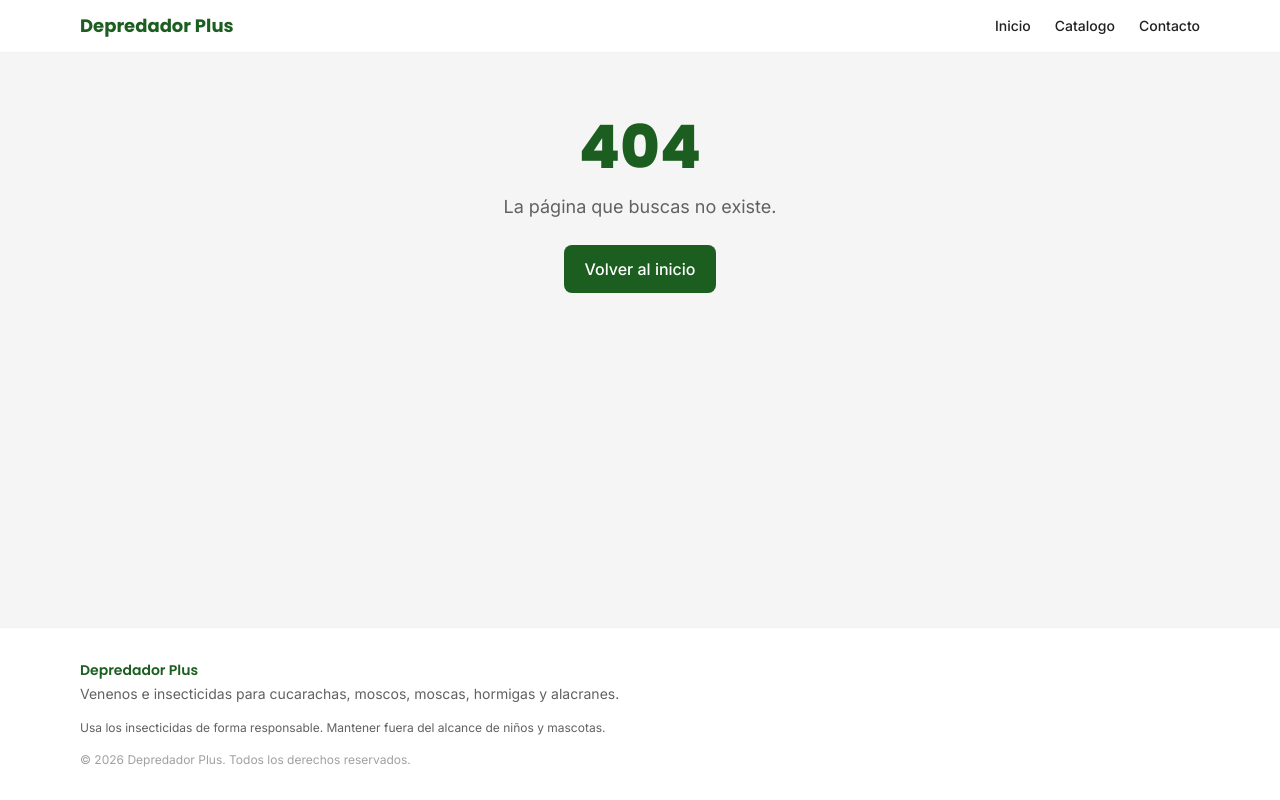
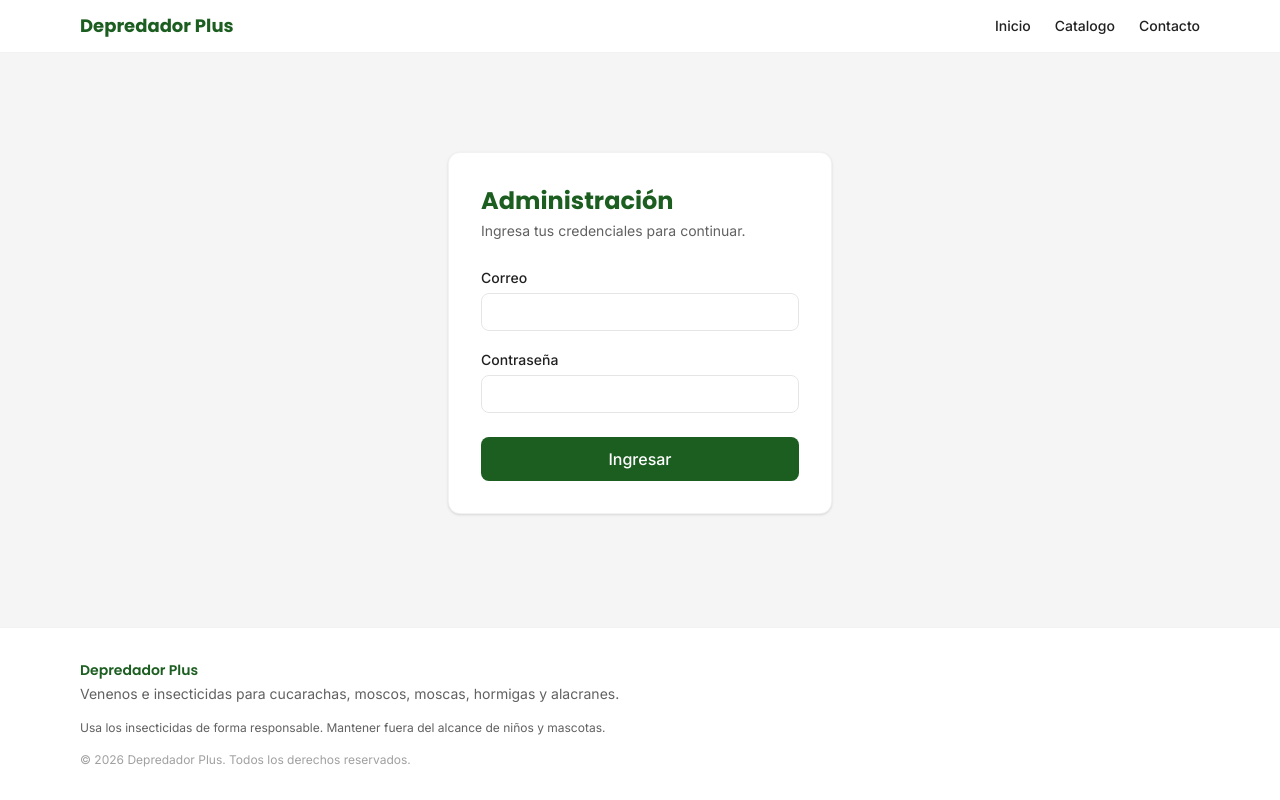
Before and after one commit to ppambriz/depredador-plus, a React (Vite) app: page /admin/login in a window 1280 px wide. Built offline with nearby package versions, Linux system fonts and the light colour scheme; no server answers.

Commit message:
feat(DP013): admin and login (pending)

```diff
--- a/src/App.tsx
+++ b/src/App.tsx
@@ -1,10 +1,14 @@
+import { Route, Routes } from "react-router-dom";
+
 import { ScrollToTop } from "@/components/ScrollToTop";
 import { Layout } from "@/components/layout/Layout";
-import { Route, Routes } from "react-router-dom";
 import { HomePage } from "@/pages/HomePage";
 import { ProductPage } from "./pages/ProductPage";
 import { NotFoundPage } from "./pages/NotFoundPage";
 import { CatalogPage } from "./pages/CatalogPage";
+import { ProtectedRoute } from "./components/ProtectedRoute";
+import { DashboardPage } from "./pages/admin/DashboardPage";
+import { LoginPage } from "./pages/admin/LoginPage";
 
 export const App = () => {
   return (
@@ -12,9 +16,23 @@ export const App = () => {
       <ScrollToTop />
       <Layout>
         <Routes>
+          {/* Public */}
           <Route path="/" element={<HomePage />} />
           <Route path="/catalogo" element={<CatalogPage />} />
           <Route path="/producto/:id" element={<ProductPage />} />
+
+          {/* Admin */}
+          <Route path="/admin/login" element={<LoginPage />} />
+          <Route
+            path="/admin"
+            element={
+              <ProtectedRoute>
+                <DashboardPage />
+              </ProtectedRoute>
+            }
+          />
+
+          {/* 404 */}
           <Route path="*" element={<NotFoundPage />} />
         </Routes>
       </Layout>
--- /dev/null
+++ b/src/components/ProtectedRoute.tsx
@@ -0,0 +1,24 @@
+import { Navigate } from 'react-router-dom'
+import { useAuth } from '@/hooks/useAuth'
+
+type Props = {
+  children: React.ReactNode
+}
+
+export function ProtectedRoute({ children }: Props) {
+  const { isAuthenticated } = useAuth()
+
+  if (isAuthenticated === null) {
+    return (
+      <div className="flex min-h-[50vh] items-center justify-center">
+        <p className="text-gris">Verificando acceso...</p>
+      </div>
+    )
+  }
+
+  if (!isAuthenticated) {
+    return <Navigate to="/admin/login" replace />
+  }
+
+  return <>{children}</>
+}
--- /dev/null
+++ b/src/hooks/useAuth.ts
@@ -0,0 +1,20 @@
+import { useState, useEffect } from 'react'
+import { authService } from '@/services/authService'
+
+export function useAuth() {
+  const [isAuthenticated, setIsAuthenticated] = useState<boolean | null>(null)
+
+  useEffect(() => {
+    authService.getSession().then(session => {
+      setIsAuthenticated(!!session)
+    })
+
+    const { unsubscribe } = authService.onAuthChange(session => {
+      setIsAuthenticated(!!session)
+    })
+
+    return () => unsubscribe()
+  }, [])
+
+  return { isAuthenticated }
+}
--- /dev/null
+++ b/src/pages/admin/DashboardPage.tsx
@@ -0,0 +1,38 @@
+import { useNavigate } from 'react-router-dom'
+import { Seo } from '@/seo/Seo'
+import { authService } from '@/services/authService'
+
+export function DashboardPage() {
+  const navigate = useNavigate()
+
+  async function handleLogout() {
+    await authService.logout()
+    navigate('/admin/login')
+  }
+
+  return (
+    <>
+      <Seo
+        title="Dashboard | Depredador Plus"
+        description="Panel de administración"
+        noindex
+      />
+      <section className="mx-auto max-w-6xl px-4 py-16">
+        <div className="flex items-center justify-between">
+          <h1 className="font-display text-3xl font-bold text-verde">
+            Panel de administración
+          </h1>
+          <button
+            onClick={handleLogout}
+            className="rounded-lg border border-rojo/30 px-4 py-2 text-sm font-medium text-rojo transition hover:bg-rojo/5"
+          >
+            Cerrar sesión
+          </button>
+        </div>
+        <p className="mt-4 text-gris">
+          Aquí irán las opciones de gestión (productos, categorías, diseño del sitio).
+        </p>
+      </section>
+    </>
+  )
+}
--- /dev/null
+++ b/src/pages/admin/LoginPage.tsx
@@ -0,0 +1,86 @@
+import { useState } from 'react'
+import { useNavigate } from 'react-router-dom'
+import { Seo } from '@/seo/Seo'
+import { authService } from '@/services/authService'
+
+export function LoginPage() {
+  const navigate = useNavigate()
+  const [email, setEmail] = useState('')
+  const [password, setPassword] = useState('')
+  const [error, setError] = useState('')
+  const [loading, setLoading] = useState(false)
+
+  async function handleSubmit(e: React.FormEvent) {
+    e.preventDefault()
+    setError('')
+    setLoading(true)
+
+    try {
+      await authService.login(email, password)
+      navigate('/admin')
+    } catch {
+      setError('Credenciales incorrectas. Verifica tu correo y contraseña.')
+    } finally {
+      setLoading(false)
+    }
+  }
+
+  return (
+    <>
+      <Seo
+        title="Admin | Depredador Plus"
+        description="Panel de administración"
+        noindex
+      />
+      <div className="flex min-h-[70vh] items-center justify-center px-4">
+        <form
+          onSubmit={handleSubmit}
+          className="w-full max-w-sm rounded-xl border border-black/5 bg-white p-8 shadow-sm"
+        >
+          <h1 className="font-display text-2xl font-bold text-verde">
+            Administración
+          </h1>
+          <p className="mt-1 text-sm text-gris">
+            Ingresa tus credenciales para continuar.
+          </p>
+
+          {error && (
+            <p className="mt-4 rounded-lg bg-rojo/10 px-3 py-2 text-sm text-rojo">
+              {error}
+            </p>
+          )}
+
+          <label className="mt-6 block">
+            <span className="text-sm font-medium text-carbon">Correo</span>
+            <input
+              type="email"
+              required
+              value={email}
+              onChange={e => setEmail(e.target.value)}
+              className="mt-1 block w-full rounded-lg border border-black/10 px-3 py-2 text-sm outline-none transition focus:border-verde focus:ring-1 focus:ring-verde"
+            />
+          </label>
+
+          <label className="mt-4 block">
+            <span className="text-sm font-medium text-carbon">Contraseña</span>
+            <input
+              type="password"
+              required
+              value={password}
+              onChange={e => setPassword(e.target.value)}
+              className="mt-1 block w-full rounded-lg border border-black/10 px-3 py-2 text-sm outline-none transition focus:border-verde focus:ring-1 focus:ring-verde"
+            />
+          </label>
+
+          <button
+            type="submit"
+            disabled={loading}
+            className="mt-6 w-full rounded-lg bg-verde py-2.5 font-medium text-white transition hover:bg-verde-oscuro disabled:opacity-50"
+          >
+            {loading ? 'Ingresando...' : 'Ingresar'}
+          </button>
+        </form>
+      </div>
+    </>
+  )
+}
--- a/src/seo/Seo.tsx
+++ b/src/seo/Seo.tsx
@@ -4,6 +4,7 @@ type SeoProps = {
   title: string;
   description: string;
   path?: string;
+  noindex?: boolean;
 };
 
 export const Seo = ({ title, description, path = "/" }: SeoProps) => {
--- /dev/null
+++ b/src/services/authService.ts
@@ -0,0 +1,37 @@
+import { supabase } from '@/lib/supabase'
+
+export const authService = {
+  async login(email: string, password: string) {
+    if (!supabase) throw new Error('Supabase is not configured')
+
+    const { data, error } = await supabase.auth.signInWithPassword({
+      email,
+      password,
+    })
+
+    if (error) throw error
+    return data
+  },
+
+  async logout() {
+    if (!supabase) return
+    await supabase.auth.signOut()
+  },
+
+  async getSession() {
+    if (!supabase) return null
+
+    const { data } = await supabase.auth.getSession()
+    return data.session
+  },
+
+  onAuthChange(callback: (session: unknown) => void) {
+    if (!supabase) return { unsubscribe: () => {} }
+
+    const { data } = supabase.auth.onAuthStateChange((_event, session) => {
+      callback(session)
+    })
+
+    return { unsubscribe: () => data.subscription.unsubscribe() }
+  },
+}
```
